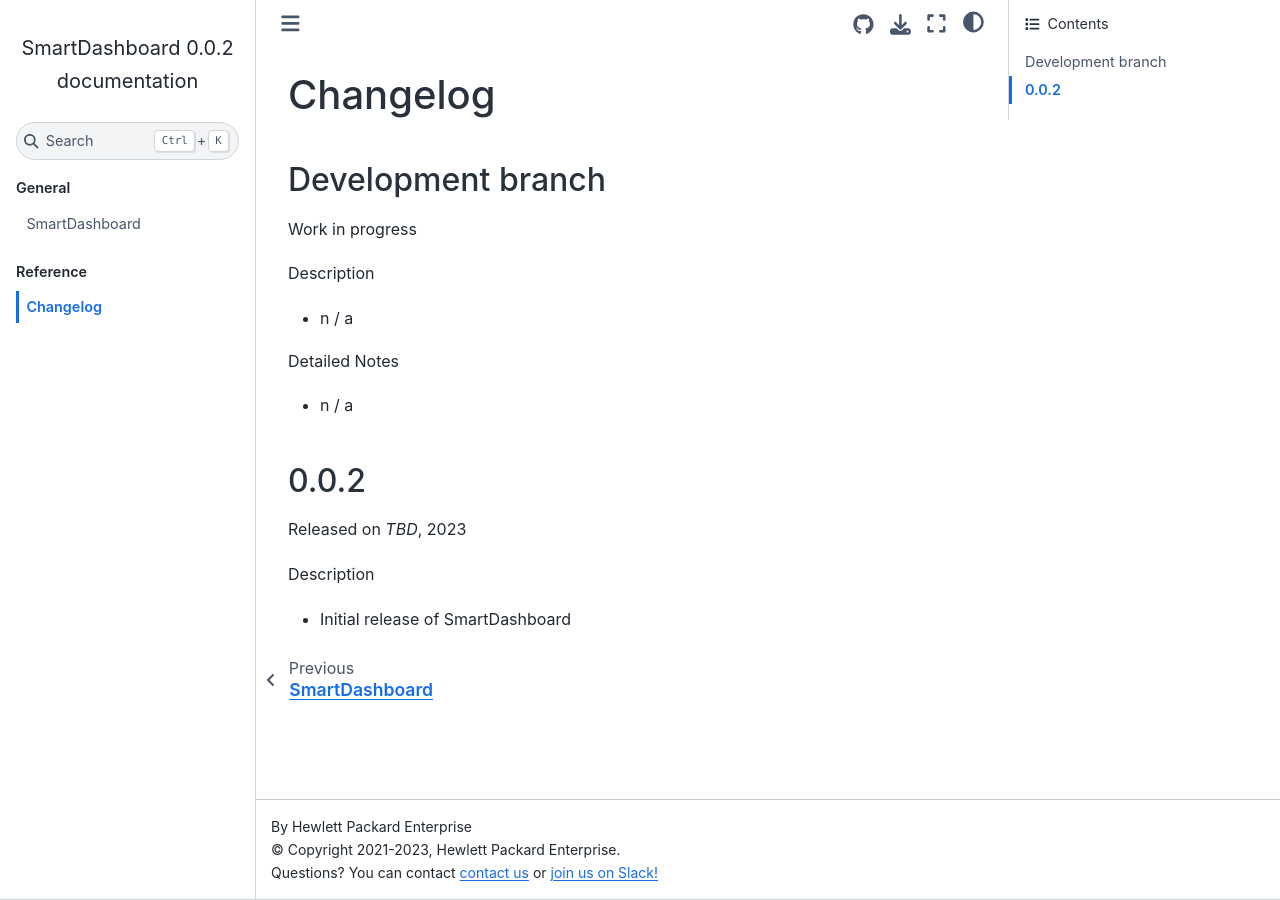
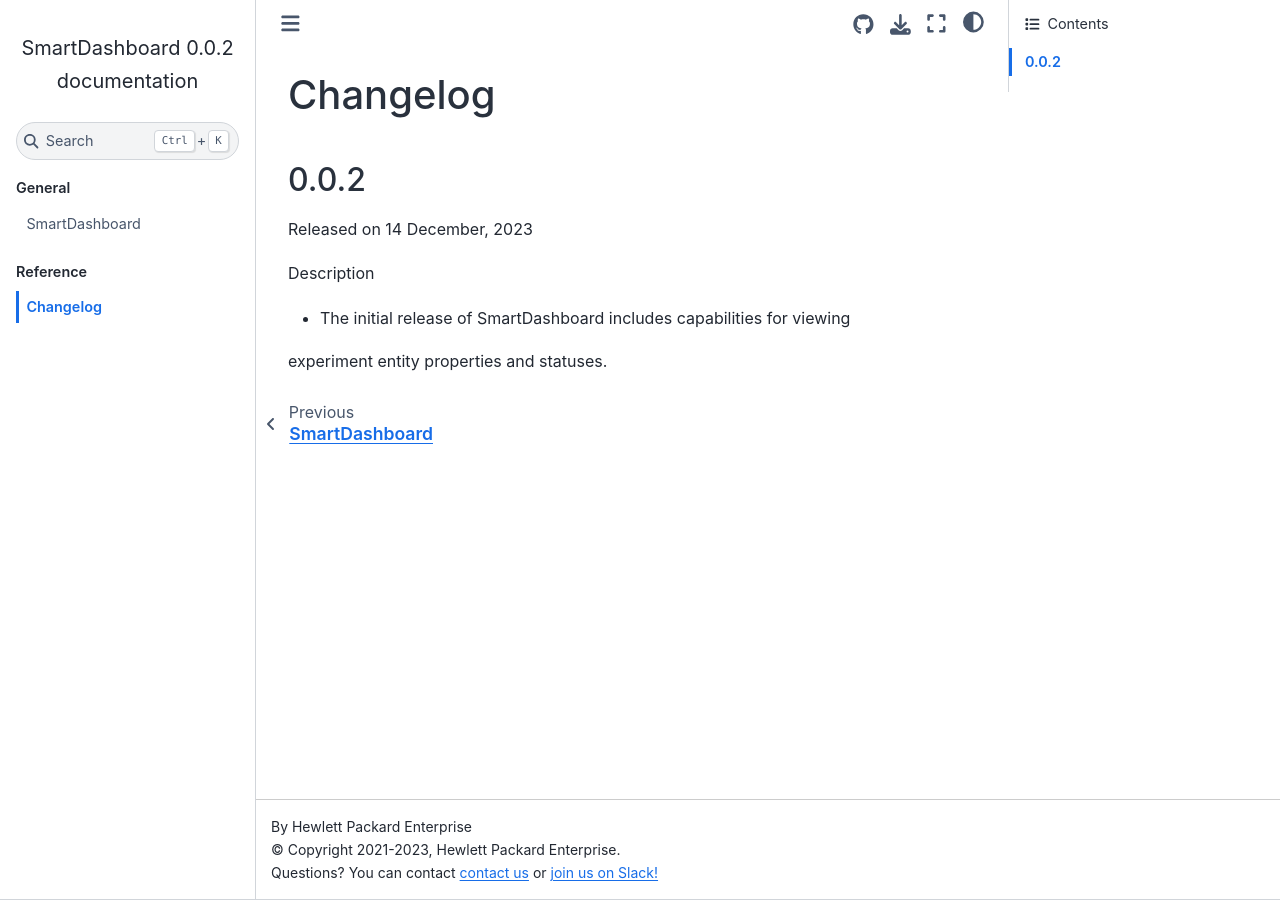
Before and after one commit to CrayLabs/SmartDashboard, a Sphinx documentation site: the page built from doc/changelog.rst, in a window 1280 px wide. Built offline with Sphinx 7.4.7 and the Sphinx Book theme 1.1.4, drawn with Linux system fonts in a browser that asks for light colours; formulas are drawn with MathJax 3.

Commit message:
changelog update

```diff
--- a/doc/changelog.rst
+++ b/doc/changelog.rst
@@ -1,28 +1,12 @@
 Changelog
 =========
-
-Development branch
-------------------
-
-Work in progress
-
-Description
-
-- n / a
-
-
-Detailed Notes
-
-- n / a
-
-.. _PRXXX: https://github.com/CrayLabs/SmartDashboard/pull/XXX
-
 
 0.0.2
 -----
 
-Released on *TBD*, 2023
+Released on 14 December, 2023
 
 Description
 
-- Initial release of SmartDashboard
+- The initial release of SmartDashboard includes capabilities for viewing
+experiment entity properties and statuses.
```
